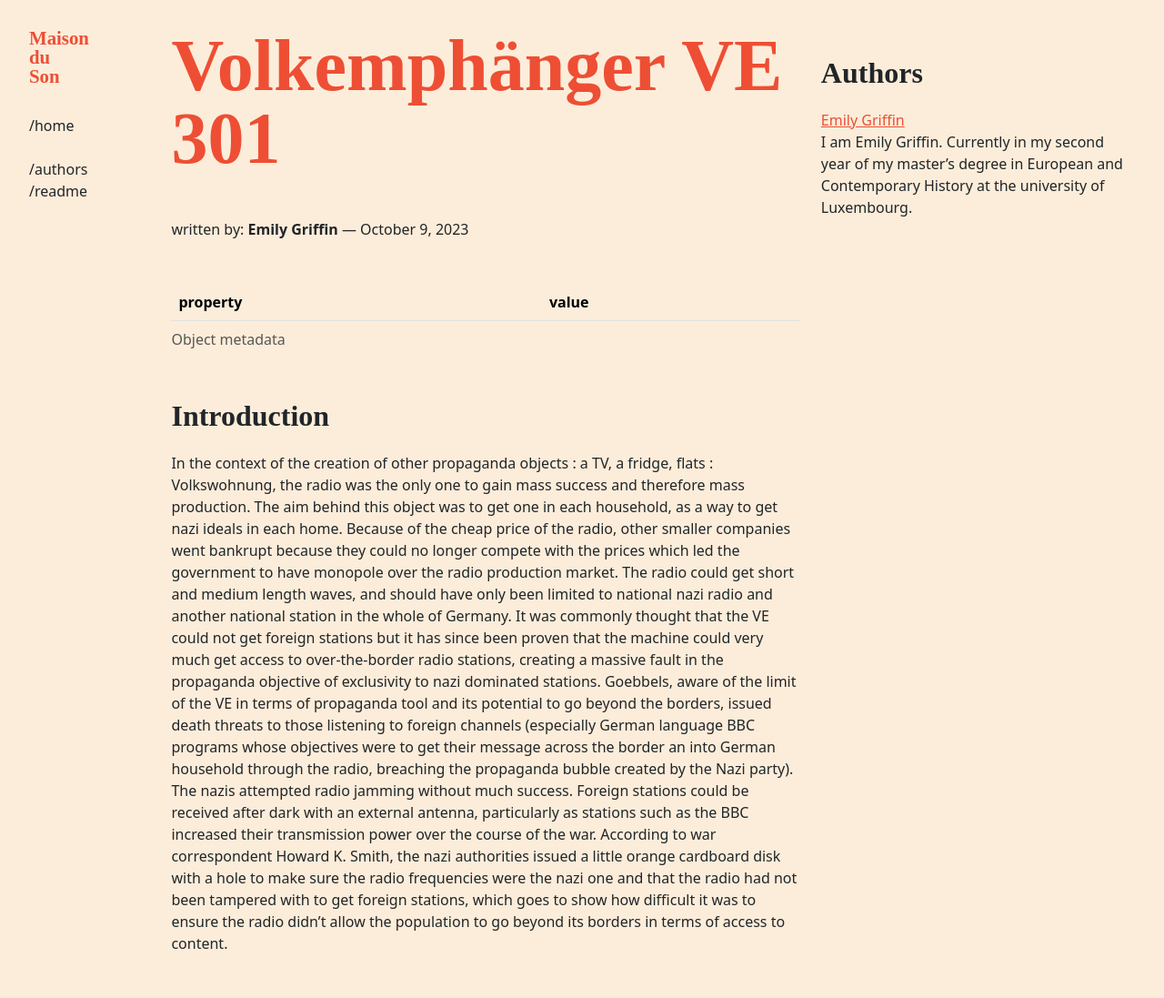
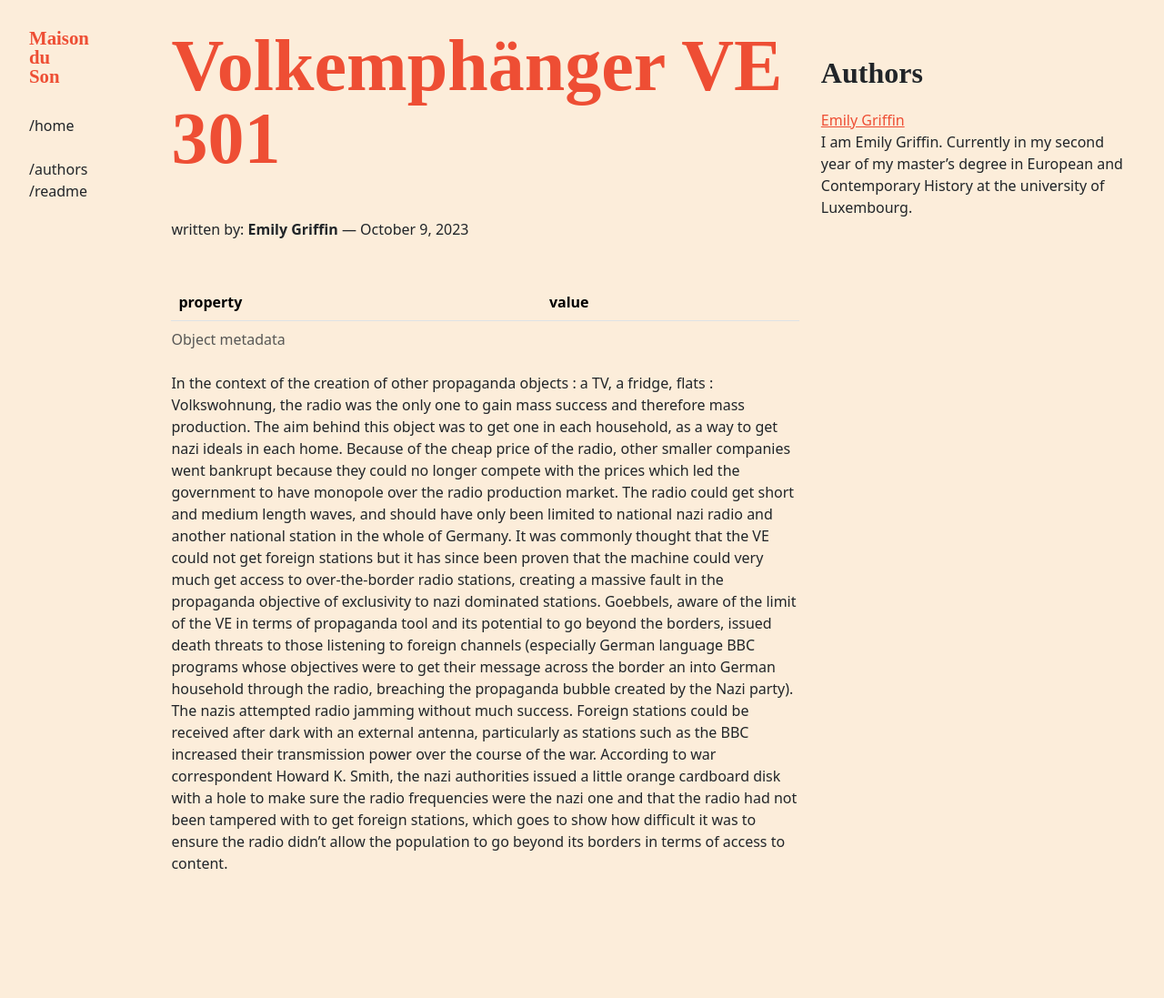
Before and after one commit to C2DH/maison-du-son, a Jekyll site: the page built from _objects/volkemphanger-VE301.md, in a window 1280 px wide. Shown: the whole page at 91% size. Built offline with Jekyll 4.4.1, drawn with Linux system fonts in a browser that asks for light colours; some web fonts are replaced; after the commit the page ends 1009 px from its top, so only the background shows below that.

Commit message:
Update volkemphanger-VE301.md

```diff
--- a/_objects/volkemphanger-VE301.md
+++ b/_objects/volkemphanger-VE301.md
@@ -1,9 +1,9 @@
 ---
 title: Volkemphänger VE 301
 abstract: Created by Otto Griessing in the company Seibt, upon Goebbels’ demand, this radio was presented to the public for the first time in August 1933.
-authors: emily-griffin
----
-Introduction
+authors:
+  - emily-griffin
+
 ---
 In the context of the creation of other propaganda objects : a TV, a fridge, flats : Volkswohnung, the radio was the only one to gain mass success and therefore mass production. The aim behind this object was to get one in each household, as a way to get nazi ideals in each home.
 Because of the cheap price of the radio, other smaller companies went bankrupt because they could no longer compete with the prices which led the government to have monopole over the radio production market. The radio could get short and medium length waves, and should have only been limited to national nazi radio and another national station in the whole of Germany. It was commonly thought that the VE could not get foreign stations but it has since been proven that the machine could very much get access to over-the-border radio stations, creating a massive fault in the propaganda objective of exclusivity to nazi dominated stations.
```
